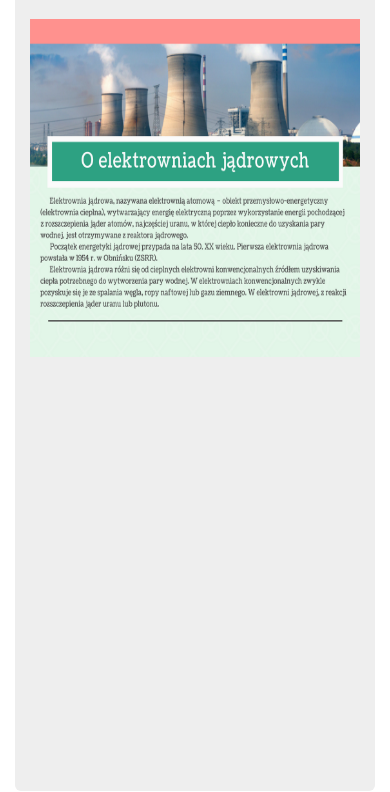
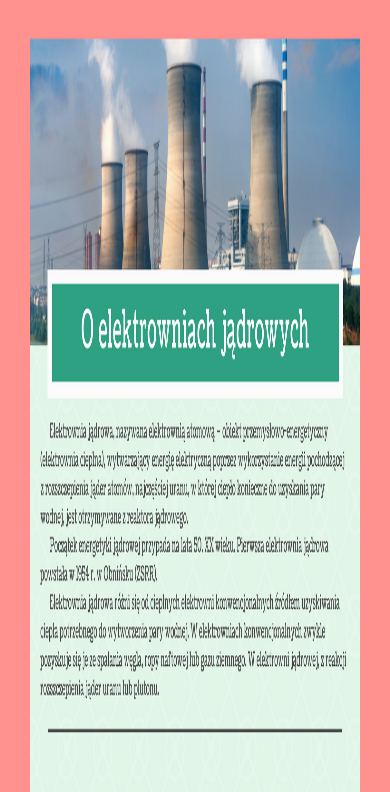
Before and after one commit to pow-d-er/pow-d-er.github.io, a plain HTML site: page index.html in a window 390 px wide. Shown: the part 53-845 px from the top of the page. Drawn offline with nearby package versions, Linux system fonts and the light colour scheme.

Commit message:
background color added, added class vertical-center, changed class .img-responsive, changed class .jumbotron

```diff
--- a/css/style.css
+++ b/css/style.css
@@ -1,12 +1,22 @@
 body {
-    overflow-y:hidden;
-    overflow-x:hidden;
+    overflow: hidden;
+    background-color:#FF918E !important;
 }
 
-#first{
-    margin-top: 5vh;
-    width: 90vw;
-    height: 40vh;
+.jumbotron {
+        background-color:transparent !important;
+}
+
+.img-responsive{
+    max-height: 80vh;
+}
+
+.vertical-center {
+  min-height: 100%;  /* Fallback for browsers do NOT support vh unit */
+  min-height: 100vh; /* These two lines are counted as one :-)       */
+
+  display: flex;
+  align-items: center;
 }
 
 .full-height{
```
